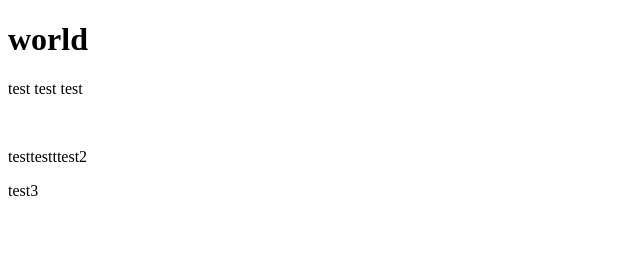
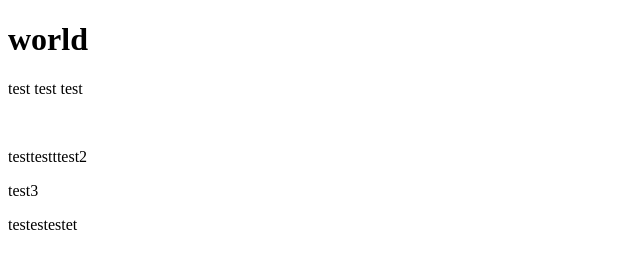
Before and after one commit to PeterYHH/workshop, a plain HTML site: page index.html in a window 1280 px wide. Shown: the full height of the page, 0-640 px from the left. Drawn offline with Linux system fonts and the light colour scheme.

Commit message:
version5

```diff
--- a/index.html
+++ b/index.html
@@ -10,5 +10,6 @@
 <br>
 <p>testtestttest2</p>
 <p>test3</p>
+<p>testestestet</p>
 </body>
 </html>
```
